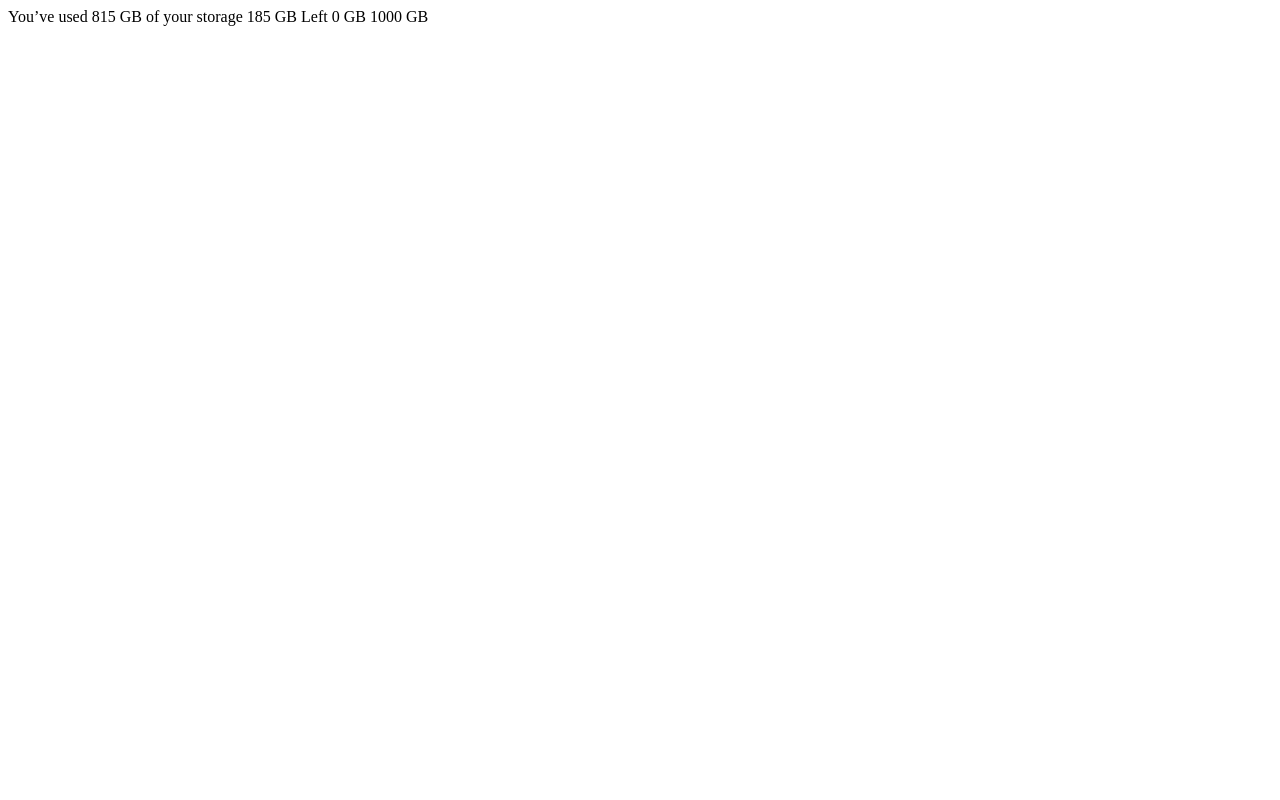
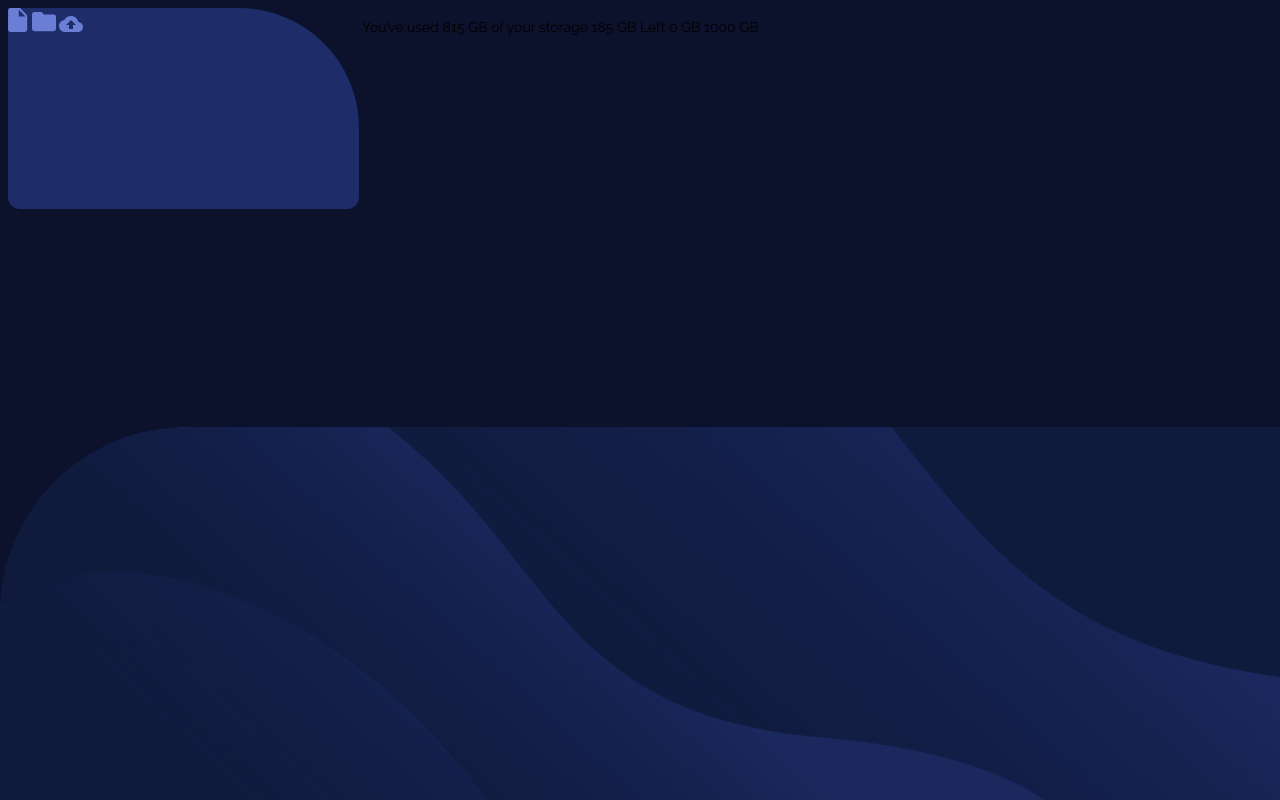
Before and after one commit to Carlos-Reiker/Componente-de-armazenamento-de-dados, a plain HTML site: page index.html in a window 1280 px wide. Drawn offline with Linux system fonts and the light colour scheme.

Commit message:
17/10/22
Adição de background-color, background-img, primeiro card e icons.

```diff
--- a/index.html
+++ b/index.html
@@ -6,9 +6,17 @@
   <link rel="icon" type="image/png" sizes="32x32" href="./images/favicon-32x32.png">
   <title> Fylo data storage component</title>
   <link rel="stylesheet" href="style.css">
+  <link rel="preconnect" href="https://fonts.googleapis.com">
+<link rel="preconnect" href="https://fonts.gstatic.com" crossorigin>
+<link href="https://fonts.googleapis.com/css2?family=Raleway:wght@400;700&display=swap" rel="stylesheet">
 </head>
   <body>
     <main>
+      <div class="card-upload">
+        <svg xmlns="http://www.w3.org/2000/svg" width="20" height="24"><path fill="#697ED4" d="M12.028 0H2.436A2.387 2.387 0 00.049 2.398L.037 21.583a2.387 2.387 0 002.387 2.398h14.4a2.397 2.397 0 002.398-2.398V7.194L12.028 0zM10.83 8.393V1.8l6.595 6.594h-6.595z"/></svg>
+        <svg xmlns="http://www.w3.org/2000/svg" width="24" height="20"><path fill="#697ED4" d="M21.6 2.4H12L9.6 0H2.4A2.39 2.39 0 00.012 2.4L0 16.8a2.4 2.4 0 002.4 2.4h19.2a2.4 2.4 0 002.4-2.4v-12a2.4 2.4 0 00-2.4-2.4z"/></svg>
+        <svg xmlns="http://www.w3.org/2000/svg" width="24" height="16"><path fill="#697ED4" d="M19.4 6c-.7-3.4-3.7-6-7.4-6-2.9 0-5.4 1.6-6.6 4C2.3 4.4 0 6.9 0 10c0 3.3 2.7 6 6 6h13c2.8 0 5-2.2 5-5 0-2.6-2.1-4.8-4.6-5zM14 9v4h-4V9H7l5-5 5 5h-3z"/></svg>
+      </div>
       You’ve used 815 GB of your storage
 
       185 GB Left
--- a/style.css
+++ b/style.css
@@ -0,0 +1,26 @@
+body{
+    font-size: 14px;
+    font-family: 'Raleway', sans-serif;
+    background: #0C122C;
+    background-image:url(/images/bg-desktop.png);
+    background-repeat: no-repeat;
+    background-size: contain;
+    background-attachment: fixed;
+    background-position: bottom;
+}
+.card-upload {
+    display: inline-block;
+    width: 351px;
+    height: 201px;
+    background: #1E2C69;
+    border-radius: 12px 120px 12px 12px;
+  }
+
+ /*Continuar:
+ edição dos cards (centralizar e coloar icons);
+ pegar resolução do segundo card;
+ editar botões com icones (usar uiverse.io "muito bom");
+ descobrir como inserir balão de dados;
+ como inserir barra de preenchimento funcional;
+ descobrir como fazer texto se alterar (ou deixar estático
+ apenas para exibição?)*/
```
Also changed, not shown: 1 other file.
